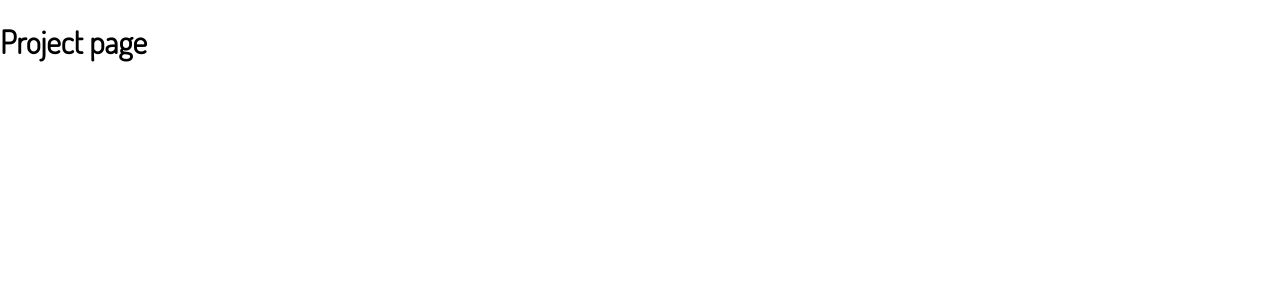
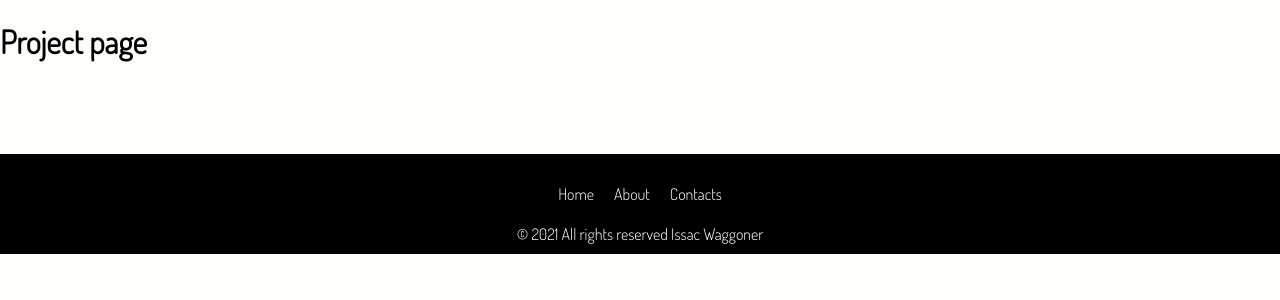
Before and after one commit to kornatskyi/isaac-portfolio, a React (Create React App) app: page /project in a window 1280 px wide. Shown: the top 300 px of the page. Built offline with nearby package versions, Linux system fonts and the light colour scheme.

Commit message:
projects

```diff
--- a/src/App.js
+++ b/src/App.js
@@ -13,7 +13,7 @@ import Project from './components/Project/Project.jsx';
 import Home from './components/Home/Home.jsx'
 import About from './components/About/About.jsx'
 import Contacts from './components/Contacts/Contacts.jsx'
-import Footer from './components/Footer.jsx';
+import Footer from './components/Footer/Footer.jsx';
 
 
 
@@ -47,13 +47,7 @@ export default function App() {
         </div>
 
 
-        {/* <Footer links={getLinksWithParams([{
-          onClick: () => setColor("white"), to: "/home"
-        }, {
-          onClick: () => setColor("black"), to: "/about"
-        }, {
-          onClick: () => setColor("black"), to: "/contacts"
-        }], ["Home", "About", "Contacts"])} /> */}
+        <Footer pageNames={["Home", "About", "Contacts"]} />
       </Router>
 
     </div>
--- a/src/components/Footer.jsx
+++ /dev/null
@@ -1,15 +0,0 @@
-import React from "react";
-
-export default function Footer(props) {
-  return (
-    <div className="footer">
-      <nav>
-
-        <ul className="navBar">
-     {props.links}
-        </ul>
-      </nav>
-      <p className="copyright">© 2021 All rights reserved Issac Waggoner</p>
-    </div>
-  );
-}
--- /dev/null
+++ b/src/components/Footer/Footer.jsx
@@ -0,0 +1,26 @@
+import React from "react";
+import { Link } from "react-router-dom";
+import './Footer.scss'
+
+export default function Footer(props) {
+  const pageNames = props.pageNames;
+  return (
+    <div className="footer">
+      <nav>
+
+        {pageNames.map((pageName, i) => {
+          return (
+            <Link
+            className=""
+              key={i}
+              to={pageName.replace(/\W/g, "").toLowerCase()}
+            >
+              {pageName}
+            </Link>
+          );
+        })}
+      </nav>
+      <p className="copyright">© 2021 All rights reserved Issac Waggoner</p>
+    </div>
+  );
+}
--- /dev/null
+++ b/src/components/Footer/Footer.scss
@@ -0,0 +1,38 @@
+
+
+.footer {
+    position        : absolute;
+    display         : flex;
+    flex-direction  : column;
+    align-items     : center;
+    background-color: black;
+    height          : 100px;
+    color           : white;
+    width           : 100%;
+
+    margin-top: 70px;
+
+    nav {
+        padding: 0;
+        margin : 30px 0 0 0;
+
+
+
+        a {
+            color: white;
+            margin: 0 10px 0 10px;
+            &:hover {
+                text-decoration: underline;
+            }
+        }
+    }
+
+    .copyright {
+        color     : white;
+        padding   : 0;
+        margin-top: 20px;
+    }
+
+
+
+}
--- a/src/components/Home/Home.scss
+++ b/src/components/Home/Home.scss
@@ -34,17 +34,9 @@
     }
   }
 
+
+  //Projects section
   .projectsContainer {
-    display              : grid;
-    grid-template-columns: 1fr 1fr;
-    grid-template-rows   : 1fr 1fr;
-    gap                  : 0px 0px;
-    grid-template-areas  :
-      ". ."
-      ". .";
-    width : 100%;
-    height: 100%;
-
     .project {
 
       width         : 90%;
@@ -63,9 +55,45 @@
         width       : 100%;
         height      : auto;
         justify-self: center;
+
       }
-
     }
   }
 
+  @include mdUp {
+
+    .projectsContainer {
+      display              : grid;
+      grid-template-columns: 1fr 1fr;
+      grid-template-rows   : 1fr 1fr;
+      gap                  : 0px 0px;
+      grid-template-areas  :
+        ". ."
+        ". .";
+      margin   : auto;
+      max-width: 1400px;
+      width    : 100%;
+      height   : 100%;
+
+      .project {
+        max-width: 600px;
+      }
+    }
+
+  }
+
+  @include mdDown {
+
+    .projectsContainer {
+      display       : flex;
+      flex-direction: column;
+      width         : 100%;
+      height        : 100%;
+      align-items   : center;
+
+      .project {
+        max-width: 550px;
+      }
+    }
+  }
 }
--- a/src/data.json
+++ b/src/data.json
@@ -1,29 +1,29 @@
 {
     "name": "Isaac Waggoner",
-    "projects" : [
+    "projects": [
         {
-            "name" : "Chain Reaction",
+            "name": "Chain Reaction",
             "embed": "<iframe title=\"vimeo-player\" src=\"https://player.vimeo.com/video/284758825?h=4a6aff3f52\" width=\"640\" height=\"360\" frameborder=\"0\" allowfullscreen></iframe>",
-            "description":"",
-            "img" : "719285954_640x360.jpeg"
+            "description": "",
+            "img": "719285954_640x360.jpeg"
         },
         {
-            "name" : "David and Hannah 2019",
+            "name": "David and Hannah 2019",
             "embed": "<iframe title=\"vimeo-player\" src=\"https://player.vimeo.com/video/308134792?h=dbf290e3ff\" width=\"640\" height=\"360\" frameborder=\"0\" allowfullscreen></iframe>",
-            "description":"",
-            "img" : "733393503_640x360.jpeg"
+            "description": "",
+            "img": "748241451_640x360.jpeg"
         },
         {
-            "name" : "Earthly",
+            "name": "Earthly",
             "embed": "<iframe title=\"vimeo-player\" src=\"https://player.vimeo.com/video/374043587?h=d2b0e1647b\" width=\"640\" height=\"267\" frameborder=\"0\" allowfullscreen></iframe>",
-            "description":"",
-            "img" : "748241451_640x360.jpeg"
+            "description": "",
+            "img": "832364774_640x360.jpeg"
         },
         {
-            "name" : "Out of My Mind",
+            "name": "Out of My Mind",
             "embed": "<iframe title=\"vimeo-player\" src=\"https://player.vimeo.com/video/296072500?h=52a72dd375\" width=\"640\" height=\"360\" frameborder=\"0\" allowfullscreen></iframe>",
-            "description":"",
-            "img" : "832364774_640x360.jpeg"
+            "description": "",
+            "img": "733393503_640x360.jpeg"
         }
     ]
 }
--- a/src/styles/style.scss
+++ b/src/styles/style.scss
@@ -14,6 +14,7 @@ body {
     font-family: 'DosisLight', 'san-serif';
     margin     : 0;
     padding    : 0;
+    background-color: hsl(42, 90%, 99%);
 
 }
 
@@ -21,38 +22,3 @@ body {
     cursor: pointer;
 
 }
-
-
-.footer {
-    position        : absolute;
-    display         : flex;
-    flex-direction  : column;
-    align-items     : center;
-    background-color: black;
-    height          : 100px;
-    color           : white;
-    width           : 100%;
-
-    nav {
-        padding: 0;
-        margin : 30px 0 0 0;
-
-        & * {
-            padding: 0;
-            margin : 0;
-        }
-
-        a {
-            color: white;
-        }
-    }
-
-    .copyright {
-        color     : white;
-        padding   : 0;
-        margin-top: 20px;
-    }
-
-
-
-}
```
Also changed, not shown: src/components/ProjectDetails/ProjectDetails.jsx (deleted), src/components/ProjectDetails/ProjectDetails.scss (deleted).
